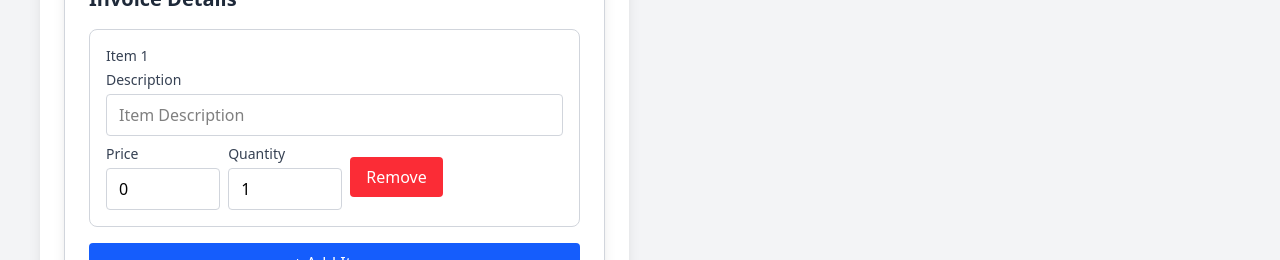
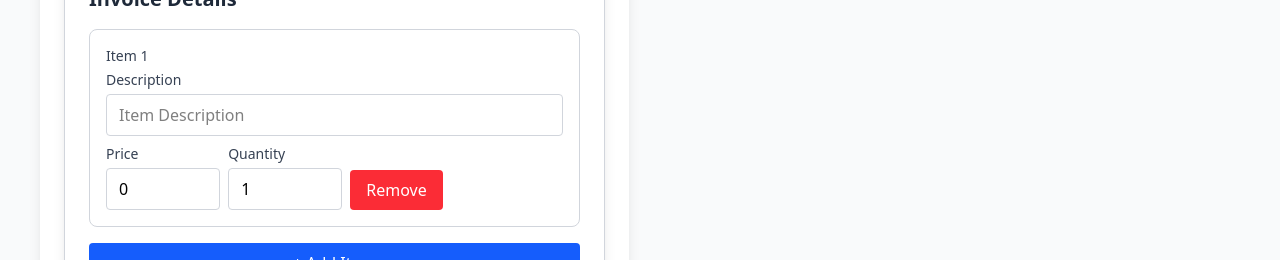
Before and after one commit to haidertoqeer/invoice-generator, a React (Vite) app: page / in a window 1280 px wide. Shown: the part 950-1210 px from the top of the page. Built offline with nearby package versions, Linux system fonts and the light colour scheme.

Commit message:
updates flex end

```diff
--- a/src/App.tsx
+++ b/src/App.tsx
@@ -24,7 +24,7 @@ const App: React.FC = () => {
   const [isModalOpen, setIsModalOpen] = useState(false);
 
   return (
-    <div className="flex min-h-screen bg-gray-100 p-10">
+    <div className="flex min-h-screen bg-gray-50 p-10">
       {/* Invoice Form Section */}
       <div className="w-1/2 bg-white shadow-lg p-6 rounded-lg">
         <h2 className="text-xl font-semibold mb-4">Invoice Form</h2>
--- a/src/component/InvoiceItem.tsx
+++ b/src/component/InvoiceItem.tsx
@@ -20,7 +20,7 @@ const InvoiceItem: React.FC<InvoiceItemProps> = ({ item, onChange, onRemove }) =
   };
 
   return (
-    <div className="flex flex-wrap items-center gap-2">
+    <div className="flex flex-wrap items-end gap-2">
       {/* Description Field (Full-Width) */}
       <div className="w-full">
         <label className="block text-sm font-medium text-gray-700 mb-1">Description</label>
```
